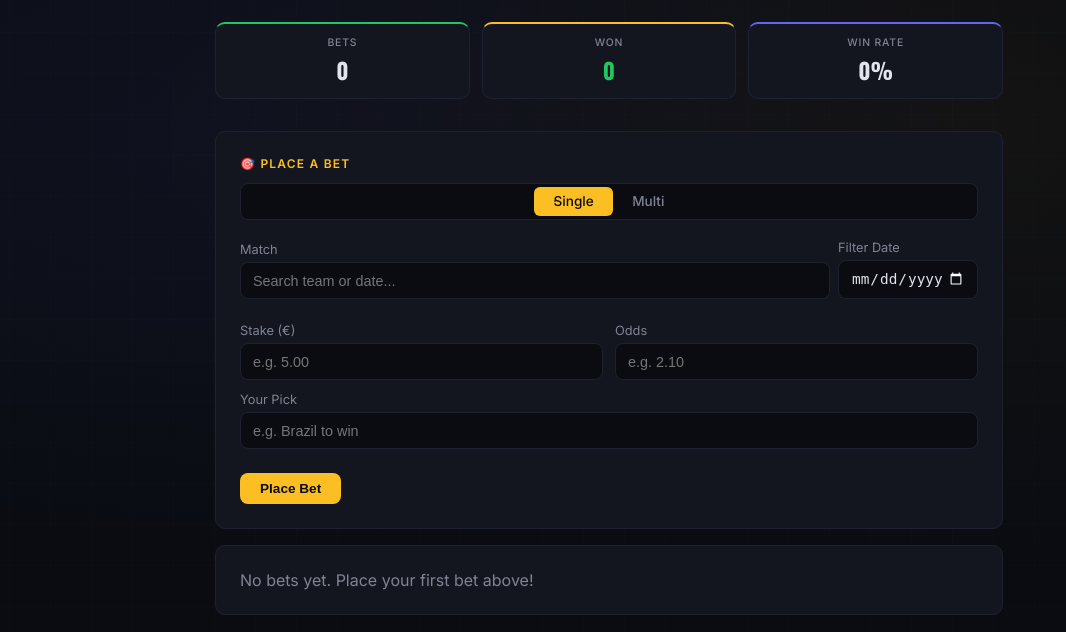
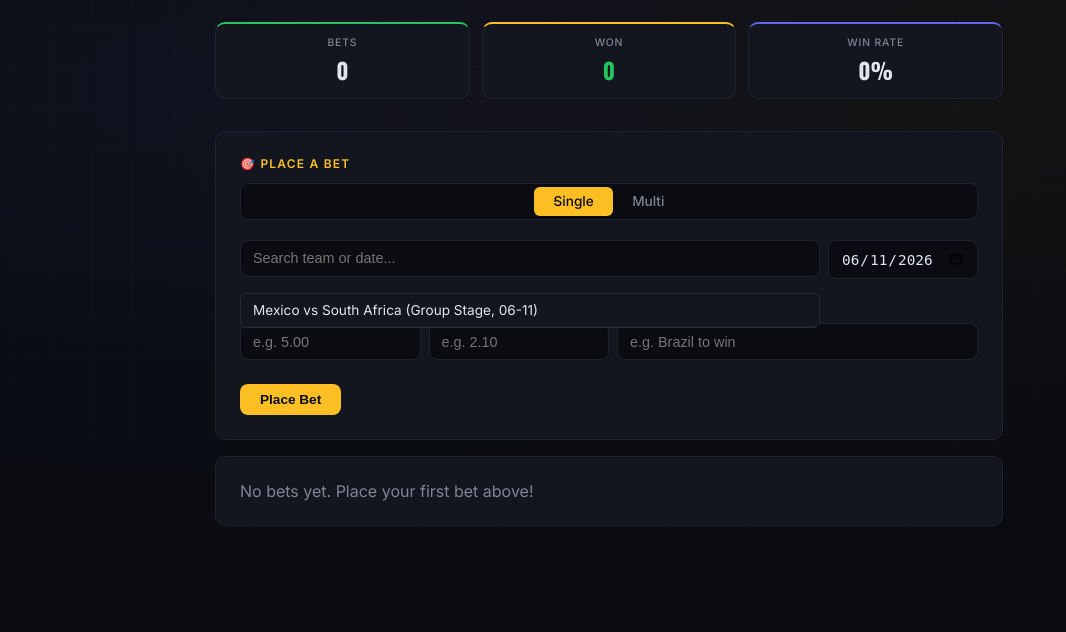
Before and after one commit to jalrego/betting-club, a Flask app: page /dashboard in a window 1280 px wide. Shown: the part 388-1020 px from the top of the page, without its empty margins (31-1097 px from the left). After the commit the page ends 914 px from the top, so only its background shows below. Run offline with Flask 3, Linux system fonts and the light colour scheme; the visitor is signed in with stand-in values (Sample User, id 1); data comes from the database, SQL or seed files in the repository; data that the repository does not hold is empty; some libraries are stand-ins or nearby versions.

Commit message:
redesign bet form: compact layout, default date filter to today, visible calendar icon

```diff
--- a/templates/base.html
+++ b/templates/base.html
@@ -143,6 +143,7 @@
     .items-center { align-items: center; }
     ::selection { background: #fbbf24; color: #0a0c12; }
     input[type="date"] { color-scheme: dark; }
+    input[type="date"]::-webkit-calendar-picker-indicator { filter: invert(1); cursor: pointer; }
     h1 { font-size: 1.3rem; font-weight: 700; font-family: 'Oswald', sans-serif; letter-spacing: 0.02em; }
     .form-grid { display: grid; grid-template-columns: 1fr 1fr; gap: 0 0.75rem; }
     .toggle-row { display: flex; justify-content: center; gap: 0; margin-bottom: 1.25rem; background: #0a0c12; border-radius: 8px; padding: 3px; border: 1px solid #1e2230; }
--- a/templates/dashboard.html
+++ b/templates/dashboard.html
@@ -108,9 +108,8 @@
     <input type="hidden" name="bet_type" id="betTypeInput" value="single">
 
     <div id="singleFields">
-      <div style="display:flex;gap:0.5rem;align-items:end;margin-bottom:0.75rem;">
+      <div style="display:flex;gap:0.5rem;margin-bottom:0.75rem;">
         <div style="flex:1;position:relative;">
-          <label for="matchSearch">Match</label>
           <input type="text" id="matchSearch" class="input" placeholder="Search team or date..." autocomplete="off" oninput="filterMatches()" onfocus="filterMatches()" onblur="setTimeout(function(){document.getElementById('matchDropdown').style.display='none'},200)">
           <select name="match_number" id="match_number" required style="display:none;">
             <option value="">Select match</option>
@@ -123,46 +122,36 @@
           <input type="hidden" name="match_info" id="match_info">
           <div id="matchDropdown" style="display:none;position:absolute;z-index:100;background:#13161e;border:1px solid #262a36;border-radius:6px;max-height:220px;overflow-y:auto;width:100%;left:0;top:100%;margin-top:2px;"></div>
         </div>
-        <div style="width:140px;flex-shrink:0;">
-          <label for="dateFilter">Filter Date</label>
-          <input type="date" id="dateFilter" class="input" oninput="filterMatches()">
+        <div style="width:150px;flex-shrink:0;">
+          <input type="date" id="dateFilter" class="input" oninput="filterMatches()" title="Filter by date">
         </div>
       </div>
-      <div class="form-grid">
-        <div>
+      <div style="display:flex;gap:0.5rem;">
+        <div style="flex:1;">
           <label for="stake">Stake (&euro;)</label>
           <input type="number" step="0.01" min="0.01" name="stake" id="stake" required placeholder="e.g. 5.00" inputmode="decimal">
         </div>
-        <div>
+        <div style="flex:1;">
           <label for="odds">Odds</label>
           <input type="number" step="0.01" min="1.01" name="odds" id="odds" required placeholder="e.g. 2.10" inputmode="decimal">
         </div>
-      </div>
-      <div>
-        <label for="pick">Your Pick</label>
-        <input type="text" name="pick" id="pick" placeholder="e.g. Brazil to win">
+        <div style="flex:2;">
+          <label for="pick">Your Pick</label>
+          <input type="text" name="pick" id="pick" placeholder="e.g. Brazil to win">
+        </div>
       </div>
     </div>
 
     <div id="multiFields" style="display: none;">
-      <div class="form-grid">
-        <div>
-          <label for="stake_multi">Stake (&euro;)</label>
-          <input type="number" step="0.01" min="0.01" name="stake" id="stake_multi" required placeholder="e.g. 5.00">
+      <div style="display:flex;align-items:center;gap:0.5rem;margin-bottom:0.5rem;">
+        <span style="font-size:0.85rem;color:#7f8494;font-weight:500;">Selections</span>
+        <div style="margin-left:auto;width:150px;">
+          <input type="date" id="multiDateFilter" class="input" oninput="document.querySelectorAll('.multiMatchSearch').forEach(function(el){filterMultiMatches(el)})" title="Filter by date">
         </div>
-        <div>
-          <label for="odds_multi">Combined Odds</label>
-          <input type="number" step="0.01" min="1.01" name="odds" id="odds_multi" required placeholder="e.g. 5.50">
-        </div>
-      </div>
-
-      <div style="display:flex;align-items:center;gap:0.75rem;margin-bottom:0.5rem;">
-        <label style="margin-bottom:0;">Selections</label>
-        <input type="date" id="multiDateFilter" class="input" style="width:150px;padding:0.35rem;font-size:0.8rem;" oninput="document.querySelectorAll('.multiMatchSearch').forEach(function(el){filterMultiMatches(el)})">
       </div>
       <div id="multiLegs">
         <div class="multi-leg">
-          <div style="position:relative;flex:1;">
+          <div style="position:relative;flex:2;">
             <input type="text" class="multiMatchSearch input" placeholder="Search match..." autocomplete="off" oninput="filterMultiMatches(this)" onfocus="filterMultiMatches(this)" onblur="setTimeout(function(){this.parentNode.querySelector('.multiDropdown').style.display='none'},200)">
             <input type="hidden" name="multi_match[]" class="multiMatchInfo" value="">
             <input type="hidden" name="multi_match_number[]" class="multiMatchNumber" value="">
@@ -172,7 +161,7 @@
           <button type="button" onclick="removeLeg(this)" class="btn btn-secondary btn-sm">&times;</button>
         </div>
         <div class="multi-leg">
-          <div style="position:relative;flex:1;">
+          <div style="position:relative;flex:2;">
             <input type="text" class="multiMatchSearch input" placeholder="Search match..." autocomplete="off" oninput="filterMultiMatches(this)" onfocus="filterMultiMatches(this)" onblur="setTimeout(function(){this.parentNode.querySelector('.multiDropdown').style.display='none'},200)">
             <input type="hidden" name="multi_match[]" class="multiMatchInfo" value="">
             <input type="hidden" name="multi_match_number[]" class="multiMatchNumber" value="">
@@ -183,6 +172,16 @@
         </div>
       </div>
       <button type="button" onclick="addMultiLeg()" class="btn btn-secondary" style="margin-top: 0.25rem;">+ Add Selection</button>
+      <div style="display:flex;gap:0.5rem;margin-top:0.75rem;">
+        <div style="flex:1;">
+          <label for="stake_multi">Stake (&euro;)</label>
+          <input type="number" step="0.01" min="0.01" name="stake" id="stake_multi" required placeholder="e.g. 5.00">
+        </div>
+        <div style="flex:1;">
+          <label for="odds_multi">Combined Odds</label>
+          <input type="number" step="0.01" min="1.01" name="odds" id="odds_multi" required placeholder="e.g. 5.50">
+        </div>
+      </div>
     </div>
 
     <button type="submit" class="btn btn-primary" style="margin-top: 0.75rem;">Place Bet</button>
@@ -347,14 +346,22 @@ function filterMatches() {
       dd.appendChild(div);
     }
   }
-  dd.style.display = found && q.length > 0 ? 'block' : 'none';
-  if (!found && q.length > 0) {
+  // show when: has text, or has date filter set
+  var show = (q.length > 0 || dateFilter.length > 0);
+  dd.style.display = found > 0 && show ? 'block' : 'none';
+  if (!found && show) {
     dd.innerHTML = '<div style="padding:0.5rem 0.75rem;color:#535768;font-size:0.85rem;">No matches found</div>';
     dd.style.display = 'block';
   }
 }
 
 document.addEventListener('DOMContentLoaded', function() {
+  // default date filters to today
+  var today = new Date().toISOString().slice(0,10);
+  var df = document.getElementById('dateFilter');
+  if (df) { df.value = today; filterMatches(); }
+  var mdf = document.getElementById('multiDateFilter');
+  if (mdf) { mdf.value = today; }
   // clear search on form submit so hidden value goes through
   document.getElementById('betForm').addEventListener('submit', function() {
     document.getElementById('matchSearch').disabled = true;
@@ -412,8 +419,9 @@ function filterMultiMatches(el) {
       dd.appendChild(div);
     }
   }
-  dd.style.display = found ? 'block' : 'none';
-  if (!found && q.length > 0) {
+  var show = (q.length > 0 || dateFilter.length > 0);
+  dd.style.display = found > 0 && show ? 'block' : 'none';
+  if (!found && show) {
     dd.innerHTML = '<div style="padding:0.5rem 0.75rem;color:#535768;font-size:0.85rem;">No matches found</div>';
     dd.style.display = 'block';
   }
```
